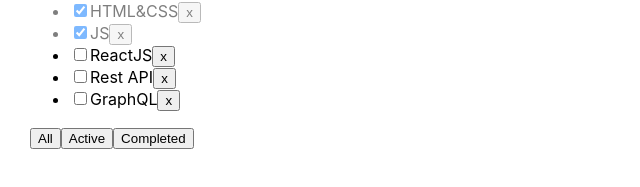
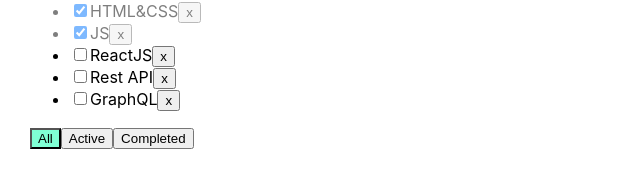
Before and after one commit to lexggwp/todolist, a React (Create React App) app: page / in a window 1280 px wide. Shown: the part 127-314 px from the top of the page, without its empty margins (0-640 px from the left). Built offline with nearby package versions, Linux system fonts and the light colour scheme.

Commit message:
feat: active's buttons style

```diff
--- a/src/App.tsx
+++ b/src/App.tsx
@@ -48,6 +48,7 @@
         <div className="App">
 
             <Todolist
+                filter={filter}
                 changeIsDone={changeIsDone}
                 title="What to learn"
                       tasks={tasksForTodolist}
--- a/src/Components/Button.tsx
+++ b/src/Components/Button.tsx
@@ -3,6 +3,7 @@
 type ButtonPropsType = {
     name: string,
     callback: () => void;
+    style?: string;
 
 }
 
@@ -14,7 +15,7 @@
         props.callback()
     }
     return (
-           <button onClick={OnAllClickHandler}>{props.name}</button>
+           <button className={props.style} onClick={OnAllClickHandler}>{props.name}</button>
     );
 };
 
--- a/src/Components/Todolist.module.css
+++ b/src/Components/Todolist.module.css
@@ -4,7 +4,9 @@
 .activeFilter {
     background: aquamarine;
 }
-
 .isDone {
     opacity: 0.5;
 }
+.error {
+    border: 5px solid red;
+}
--- a/src/Components/Todolist.tsx
+++ b/src/Components/Todolist.tsx
@@ -17,6 +17,7 @@
     changeFilter: (filterName: FilterValuesType) => void
     addTask: (newTitle: string) => void;
     changeIsDone: (id: string, value: boolean) => void;
+    filter: FilterValuesType;
 
 
 }
@@ -68,9 +69,9 @@
             }
         </ul>
         <div>
-            <Button name={'All'} callback={() => onClickFilterHandler('all')}/>
-            <Button name={'Active'} callback={() => onClickFilterHandler('active')}/>
-            <Button name={'Completed'} callback={() => onClickFilterHandler('completed')}/>
+            <Button style={props.filter === 'all'? style.activeFilter: '' } name={'All'} callback={() => onClickFilterHandler('all')}/>
+            <Button style={props.filter === 'active'? style.activeFilter: '' } name={'Active'} callback={() => onClickFilterHandler('active')}/>
+            <Button style={props.filter === 'completed'? style.activeFilter: '' } name={'Completed'} callback={() => onClickFilterHandler('completed')}/>
 
 
         </div>
```
